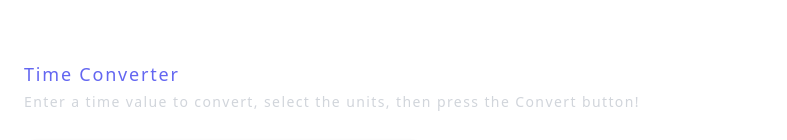
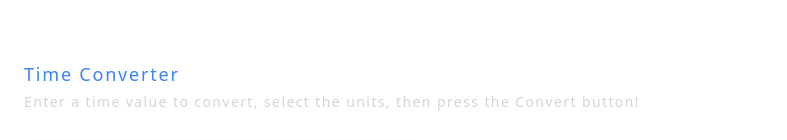
Before and after one commit to Trifall/time-converter, a React (Vite) app: page / in a window 1280 px wide. Shown: the top 140 px of the page, without its empty margins (0-787 px from the left). Built offline with nearby package versions, Linux system fonts and the light colour scheme.

Commit message:
change title text color

```diff
--- a/src/components/header.tsx
+++ b/src/components/header.tsx
@@ -13,7 +13,7 @@ const Header = () => {
 					<h1 className='title-font text-2xl font-medium text-white md:text-3xl'>
 						{!headerResult ? "It's Converting Time." : headerResult}
 					</h1>
-					<h2 className='title-font mb-1 text-lg font-medium tracking-widest text-indigo-500'>Time Converter</h2>
+					<h2 className='title-font mb-1 text-lg font-medium tracking-widest text-blue-500'>Time Converter</h2>
 				</div>
 				<div>
 					<h3 className='title-font mb-1 text-center text-sm tracking-widest text-gray-300 md:text-start'>
```
